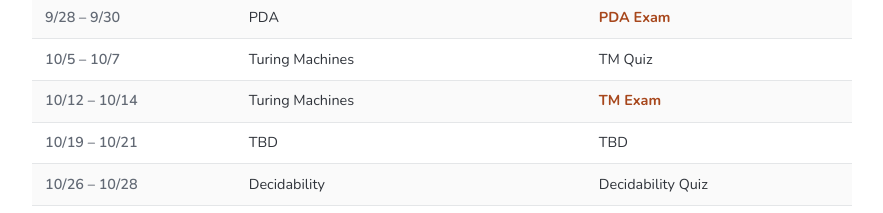
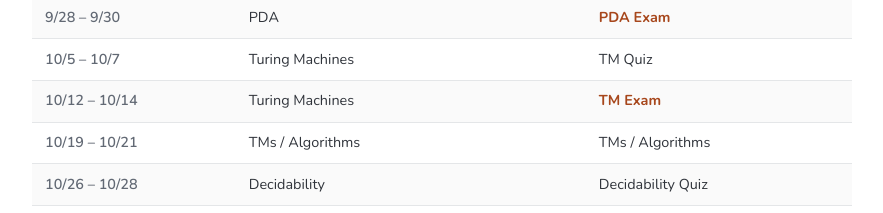
Before and after one commit to amluchsinger/amluchsinger.github.io, a plain HTML site: page classes/4325/Fall2026.html in a window 1280 px wide. Shown: the part 1377-1590 px from the top of the page, without its empty margins (81-964 px from the left). Drawn offline with nearby package versions, Linux system fonts and the light colour scheme.

Commit message:
Updated Week 9 Schedule

```diff
--- a/classes/4325/Fall2026.html
+++ b/classes/4325/Fall2026.html
@@ -24,7 +24,7 @@
     <tr><th scope="row">9/28 – 9/30</th><td>PDA</td><td><strong>PDA Exam</strong></td></tr>
     <tr><th scope="row">10/5 – 10/7</th><td>Turing Machines</td><td>TM Quiz</td></tr>
     <tr><th scope="row">10/12 – 10/14</th><td>Turing Machines</td><td><strong>TM Exam</strong></td></tr>
-    <tr><th scope="row">10/19 – 10/21</th><td>TBD</td><td>TBD</td></tr>
+    <tr><th scope="row">10/19 – 10/21</th><td>TMs / Algorithms</td><td>TMs / Algorithms</td></tr>
     <tr><th scope="row">10/26 – 10/28</th><td>Decidability</td><td>Decidability Quiz</td></tr>
     <tr><th scope="row">11/2 – 11/4</th><td>Decidability</td><td><strong>Decidability Exam</strong></td></tr>
     <tr><th scope="row">11/9 – 11/11</th><td>Complexity 1 (membership)</td><td>Complexity 1 Quiz</td></tr>
```
